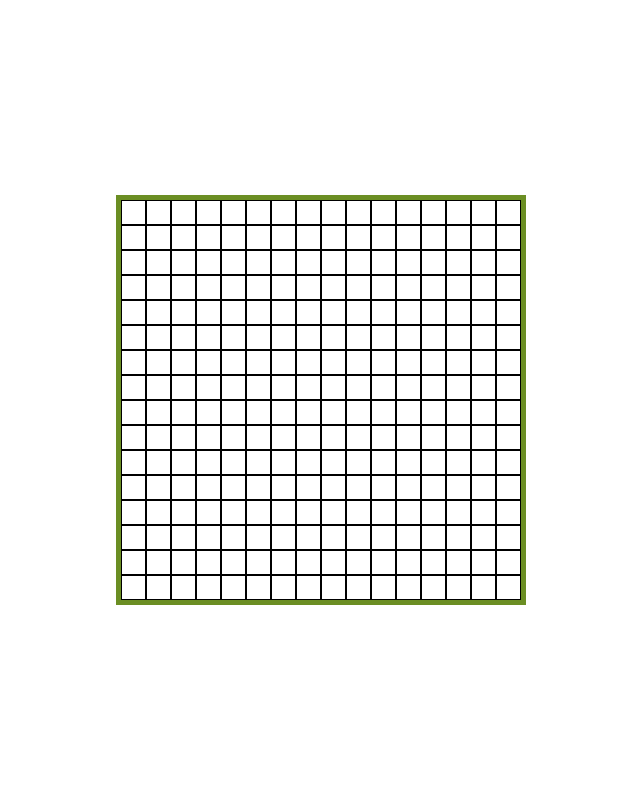
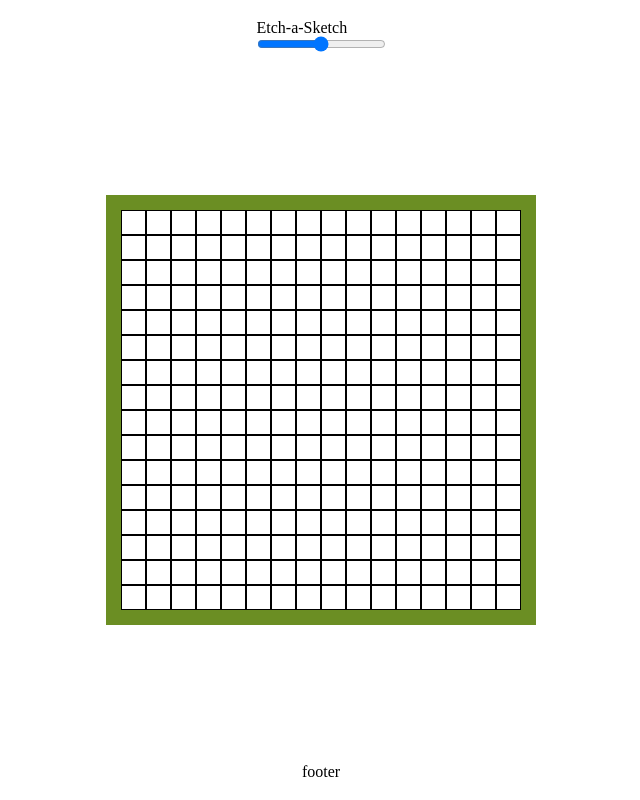
Before and after one commit to Alexei-T1/Etch-a-Sketch, a plain HTML site: page index.html in a window 1280 px wide. Shown: the whole page, without its empty margins (319-959 px from the left). Drawn offline with Linux system fonts and the light colour scheme.

Commit message:
base place page-layout

```diff
--- a/css/style.css
+++ b/css/style.css
@@ -1,12 +1,31 @@
 
-.container {
-    margin: 200px auto;
+html,
+body {
+    width: 100%;
+    height: 100%;
+}
 
-    width: 50vh;
-    height: 50vh;
+.container_main {
+    padding: 20px;
+    display: flex;
+    flex-direction: column;
+    align-items: center;
+    width: 100%;
+    height: 100%;
+    overflow: hidden;
+    justify-content: space-between;
+
+}
+.header {
+
+}
+.container_field {
+    margin: auto auto;
+    width: 400px;
+    height: 400px;
     display: flex;
     flex-flow: row wrap;
-    outline: 5px solid olivedrab;
+    outline: 15px solid olivedrab;
 }
 .container_row {
     width: 100%;
@@ -17,3 +36,7 @@
     background-color: rgb(255, 255, 255);
     border: 0.2px solid black;
 }
+.main {
+
+
+}
--- a/index.html
+++ b/index.html
@@ -8,7 +8,15 @@
     <meta name="viewport" content="width=device-width, initial-scale=1.0">
     <title>Document</title>
 </head>
-<body>
+<body class="container_main">
+    <header class="header">
+        <h1 class="title">Etch-a-Sketch</h1>
+        <div class="settings_mode"></div>
+        <div class="settings_ranges"><input type="range">
+        <span class="value"></span></div>
+    </header>
+    <main class="main"></main>
+    <footer class="footer">footer</footer>
  <script src="js/script.js"></script>
 </body>
 </html>
--- a/js/script.js
+++ b/js/script.js
@@ -4,19 +4,19 @@ COUNT_V = 16;
 function creat(COUNT_H, COUNT_V) {
     let div_container = document.createElement("div");
 
-    div_container.classList.add("container");
+    div_container.classList.add("container_field");
 
     for (let i =  0; i < COUNT_V; i++){
         let div_container_row = document.createElement("div");
 
         div_container_row.classList.add("container_row");
-        div_container.appendChild(div_container_row);
+        div_container.append(div_container_row);
 
         for (let i =  0; i < COUNT_H; i++){
             let div_item = document.createElement("div")
 
             div_item.classList.add("item");
-            div_container_row.appendChild(div_item);
+            div_container_row.append(div_item);
         }
     }
     return div_container;
@@ -24,4 +24,5 @@ function creat(COUNT_H, COUNT_V) {
 
 const div_container = creat(COUNT_H, COUNT_V);
 console.log(div_container);
-document.body.appendChild(div_container);
+const main = document.querySelector('.main');
+main.insertAdjacentElement("beforeend", div_container);
```
